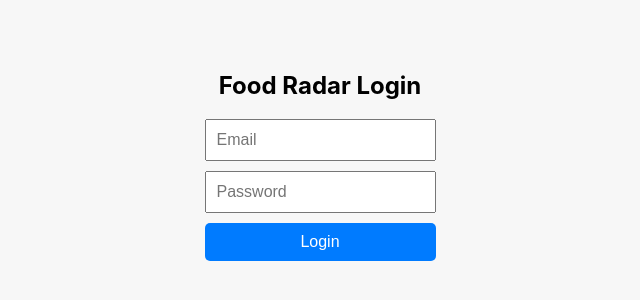
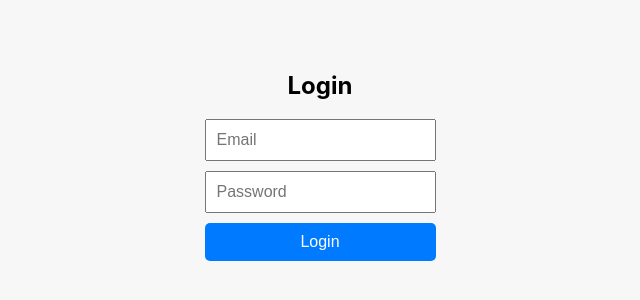
Before and after one commit to XerckM/FoodRadar, a React (Create React App) app in the folder frontend/: page / in a window 1280 px wide. Shown: the part 244-544 px from the top of the page, without its empty margins (320-960 px from the left). Built offline with nearby package versions, Linux system fonts and the light colour scheme.

Commit message:
Added temporary login functionality to test frontend to backend connection

```diff
--- a/frontend/src/components/UserActions.js
+++ b/frontend/src/components/UserActions.js
@@ -33,7 +33,7 @@ export const UserActions = ({ onLoginSuccess }) => {
 
   return (
     <div style={{ display: 'flex', flexDirection: 'column', alignItems: 'center', justifyContent: 'center', height: '100vh', backgroundColor: '#f7f7f7' }}>
-      <h2>Food Radar Login</h2>
+      <h2>Login</h2>
       <form onSubmit={handleLogin} style={{ display: 'flex', flexDirection: 'column', gap: '10px', maxWidth: '300px' }}>
         <input
           type="email"
```
